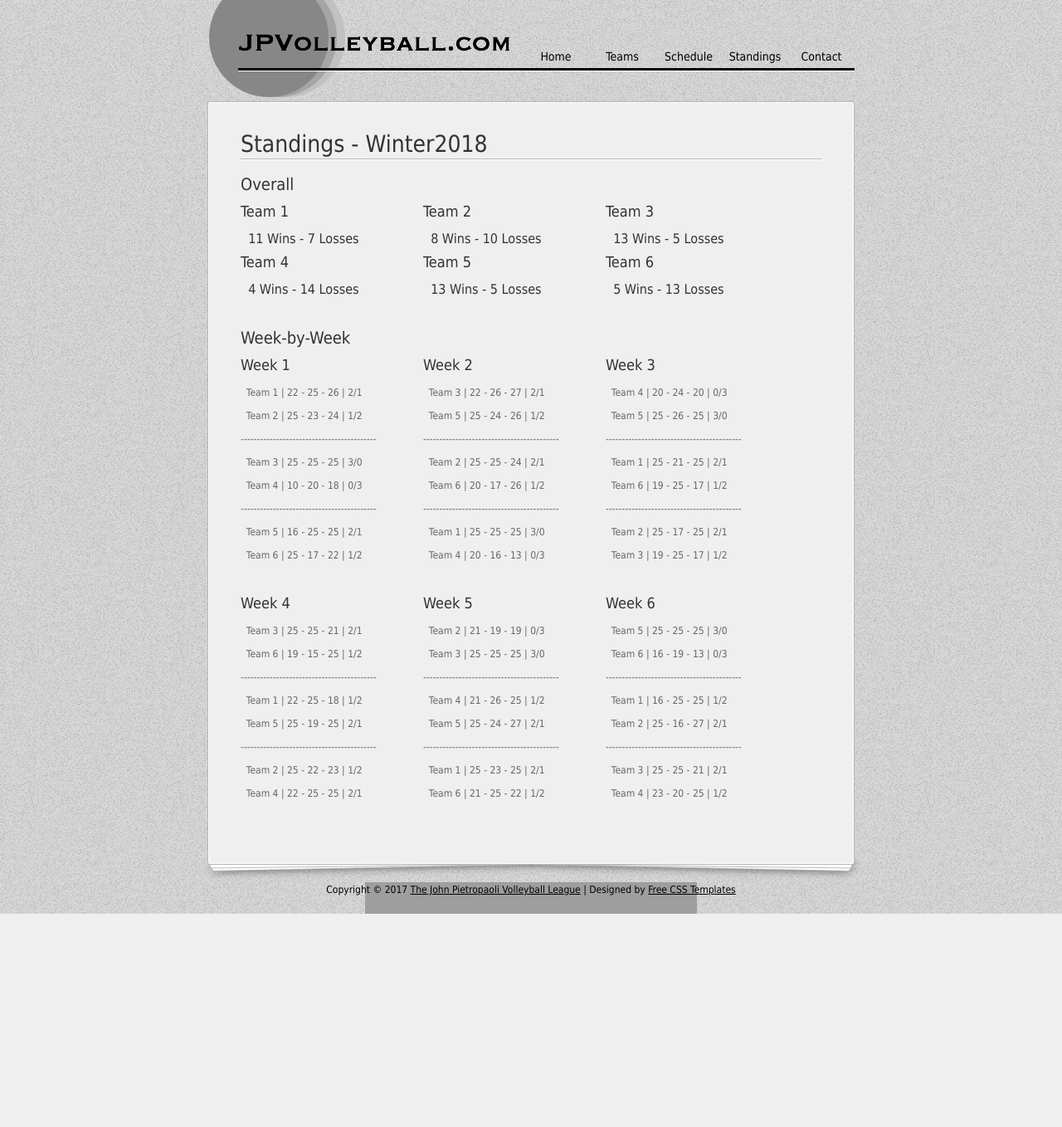
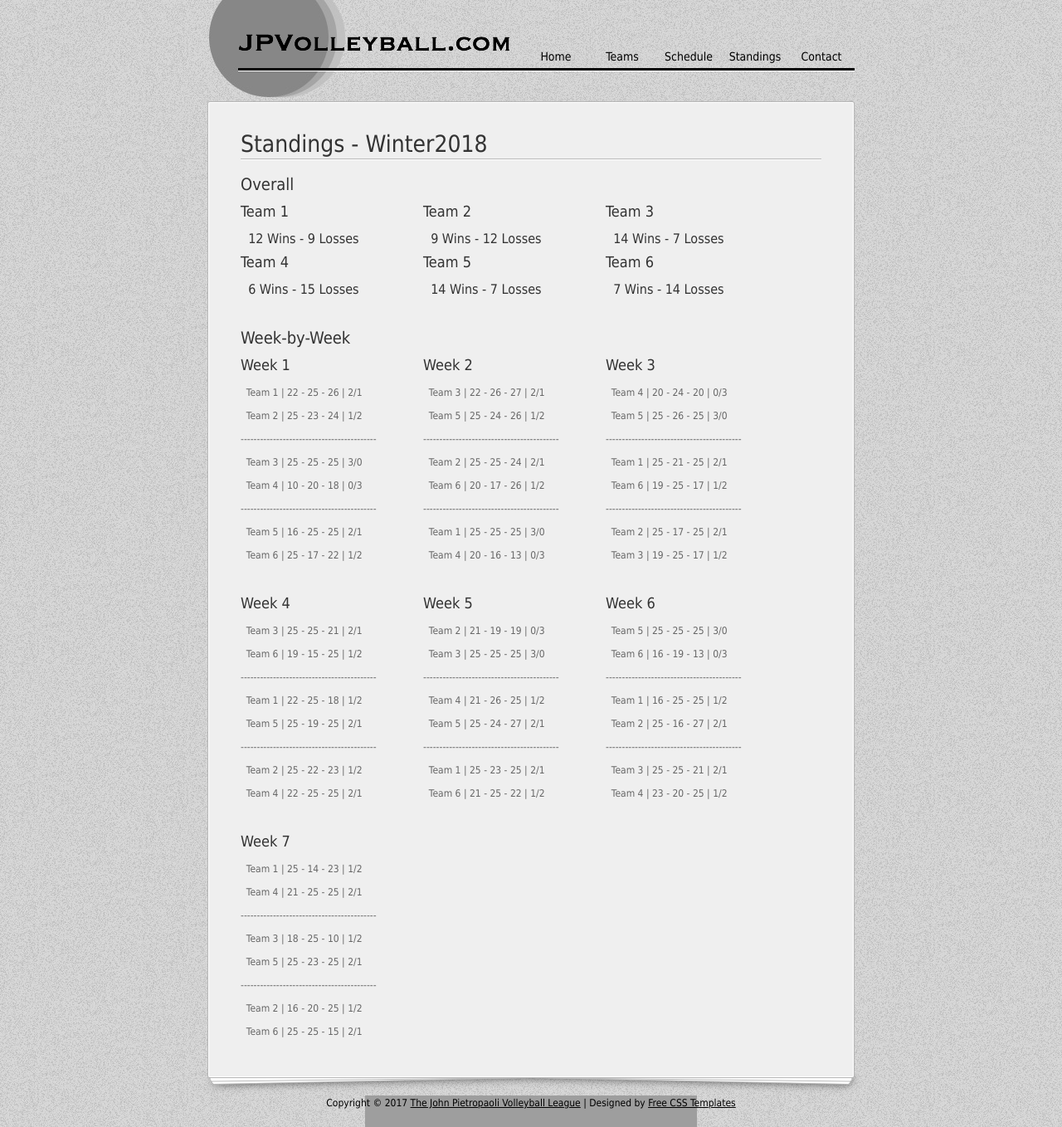
Before and after one commit to PyDrew/jpvolleyball, a Flask app: page /standings in a window 1280 px wide. Shown: the whole page at 83% size. Before the commit the page ends 1101 px from the top, so only its background shows below. Run offline with Flask 2, Linux system fonts and the light colour scheme; some libraries are stand-ins or nearby versions; grey boxes are pictures that could not be loaded.

Commit message:
Update standings for Week 7

```diff
--- a/templates/standings.html
+++ b/templates/standings.html
@@ -5,27 +5,27 @@
           	<h3>Overall</h3>
             <div class="col_w220 float_l">
               <h4>Team 1</h4>
-              <h5>&nbsp;&nbsp;11 Wins - 7 Losses</h5>
+              <h5>&nbsp;&nbsp;12 Wins - 9 Losses</h5>
             </div>
             <div class="col_w220 float_l">
               <h4>Team 2</h4>
-              <h5>&nbsp;&nbsp;8 Wins - 10 Losses</h5>
+              <h5>&nbsp;&nbsp;9 Wins - 12 Losses</h5>
             </div>
             <div class="col_w220 float_l">
               <h4>Team 3</h4>
-              <h5>&nbsp;&nbsp;13 Wins - 5 Losses</h5>
+              <h5>&nbsp;&nbsp;14 Wins - 7 Losses</h5>
             </div>
             <div class="col_w220 float_l">
               <h4>Team 4</h4>
-              <h5>&nbsp;&nbsp;4 Wins - 14 Losses</h5>
+              <h5>&nbsp;&nbsp;6 Wins - 15 Losses</h5>
             </div>
             <div class="col_w220 float_l">
               <h4>Team 5</h4>
-              <h5>&nbsp;&nbsp;13 Wins - 5 Losses</h5>
+              <h5>&nbsp;&nbsp;14 Wins - 7 Losses</h5>
             </div>
             <div class="col_w220 float_l">
               <h4>Team 6</h4>
-              <h5>&nbsp;&nbsp;5 Wins - 13 Losses</h5>
+              <h5>&nbsp;&nbsp;7 Wins - 14 Losses</h5>
             </div>
 <!--
             <div class="col_w220 float_l">
@@ -103,18 +103,18 @@
               <p>&nbsp;&nbsp;Team 4&nbsp;|&nbsp;23 - 20 - 25&nbsp;|&nbsp;1/2</p>
             </div>
             <div class="cleaner h30"></div>
-<!--
             <div class="col_w220 float_l">
             <h4>Week 7</h4>
-              <p>&nbsp;&nbsp;Team 2&nbsp;|&nbsp;25 - 25 - 21&nbsp;|&nbsp;2/1</p>
-              <p>&nbsp;&nbsp;Team 6&nbsp;|&nbsp;23 - 22 - 25&nbsp;|&nbsp;1/2</p>
+              <p>&nbsp;&nbsp;Team 1&nbsp;|&nbsp;25 - 14 - 23&nbsp;|&nbsp;1/2</p>
+              <p>&nbsp;&nbsp;Team 4&nbsp;|&nbsp;21 - 25 - 25&nbsp;|&nbsp;2/1</p>
               <p>------------------------------------------</p>
-              <p>&nbsp;&nbsp;Team 3&nbsp;|&nbsp;17 - 12 - 25&nbsp;|&nbsp;1/2</p>
-              <p>&nbsp;&nbsp;Team 5&nbsp;|&nbsp;25 - 25 - 20&nbsp;|&nbsp;2/1</p>
+              <p>&nbsp;&nbsp;Team 3&nbsp;|&nbsp;18 - 25 - 10&nbsp;|&nbsp;1/2</p>
+              <p>&nbsp;&nbsp;Team 5&nbsp;|&nbsp;25 - 23 - 25&nbsp;|&nbsp;2/1</p>
               <p>------------------------------------------</p>
-              <p>&nbsp;&nbsp;Team 1&nbsp;|&nbsp;26 - 26 - 25&nbsp;|&nbsp;2/1</p>
-              <p>&nbsp;&nbsp;Team 4&nbsp;|&nbsp;27 - 24 - 10&nbsp;|&nbsp;1/2</p>
+              <p>&nbsp;&nbsp;Team 2&nbsp;|&nbsp;16 - 20 - 25&nbsp;|&nbsp;1/2</p>
+              <p>&nbsp;&nbsp;Team 6&nbsp;|&nbsp;25 - 25 - 15&nbsp;|&nbsp;2/1</p>
             </div>
+<!--
             <div class="col_w220 float_l">
             <h4>Week 8</h4>
               <p>&nbsp;&nbsp;Team 1&nbsp;|&nbsp;27 - 19 - 21&nbsp;|&nbsp;1/2</p>
```
